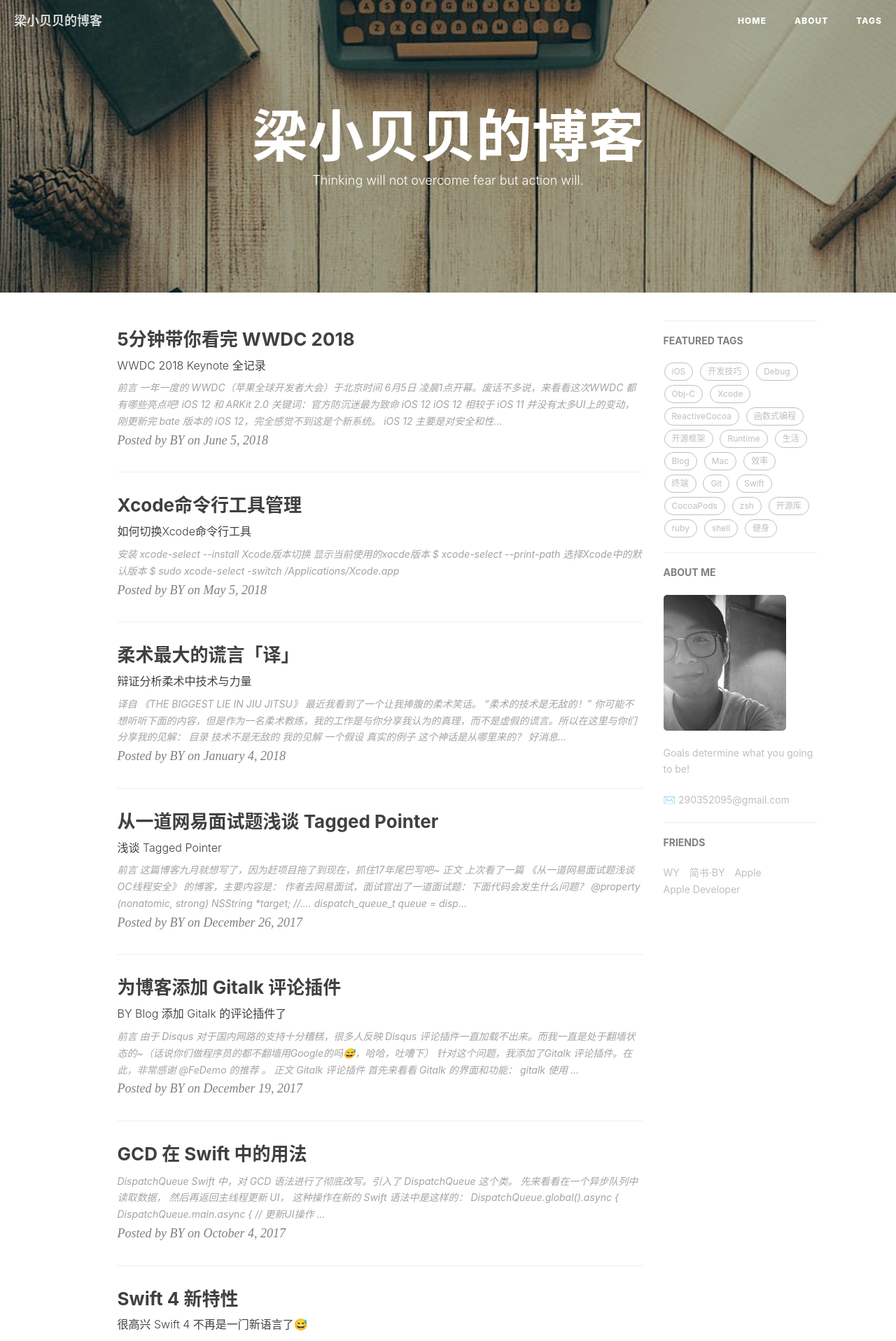
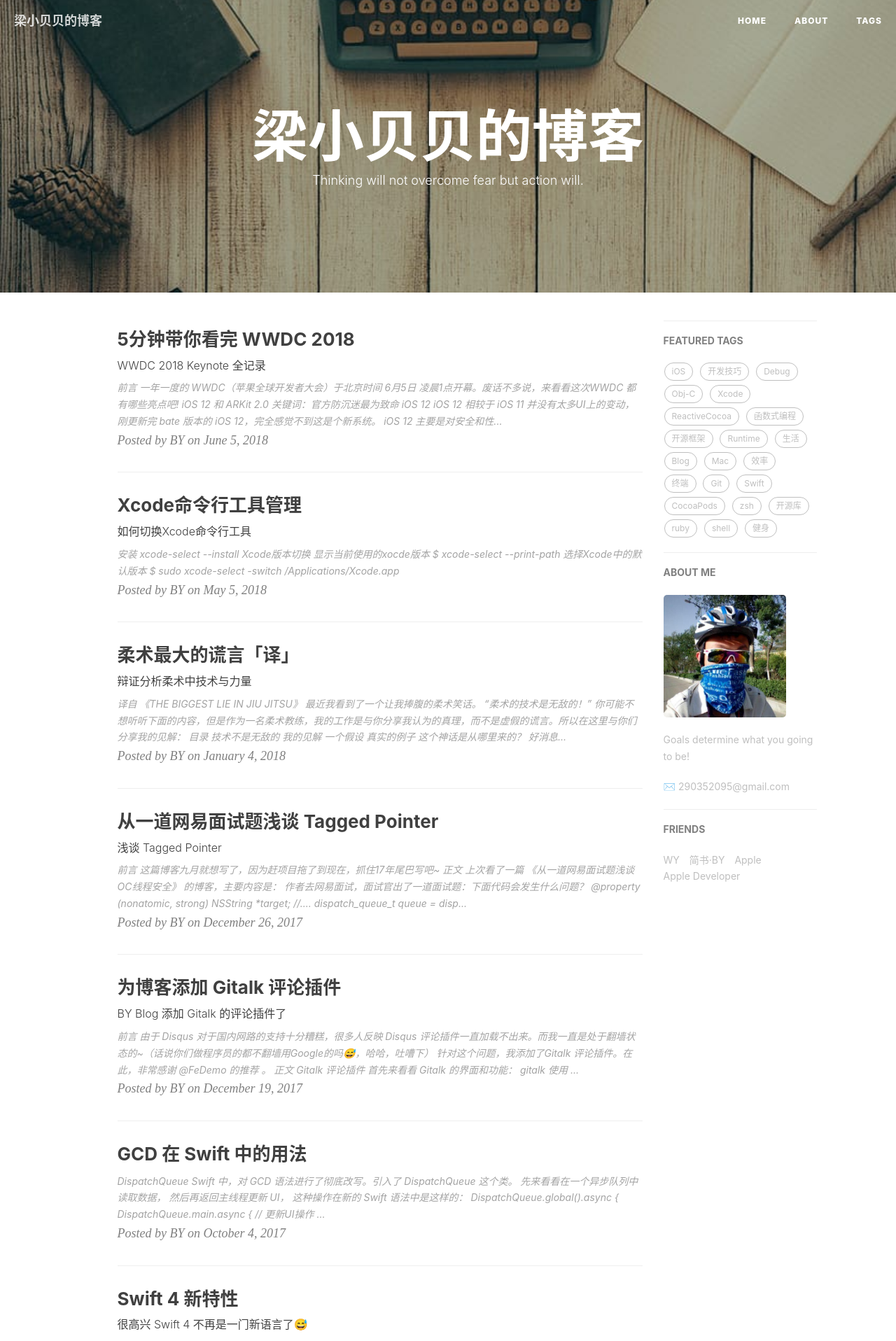
Before and after one commit to 290352095/290352095.github.io, a Jekyll site: the page built from index.html, in a window 1280 px wide. Shown: the top 1916 px of the page at 70% size. Built offline with Jekyll 4.4.1, drawn with Linux system fonts in a browser that asks for light colours; nearby versions of some CDN libraries; the list of posts is cut into pages by our own code; comment, search, counter and statistics services are not loaded.

Commit message:
头像修改

```diff
--- a/_config.yml
+++ b/_config.yml
@@ -12,7 +12,7 @@ github_repo: "https://github.com/290352095/290352095.github.io.git" # you code r
 # Sidebar settings
 sidebar: true                           # whether or not using Sidebar.
 sidebar-about-description: "Goals determine what you going to be!"
-sidebar-avatar: /img/about-BY-gentle.jpg      # use absolute URL, seeing it's used in both `/` and `/about/`
+sidebar-avatar: /img/about-BY-gentle.png      # use absolute URL, seeing it's used in both `/` and `/about/`
 
 
 
```
Also changed, not shown: img/about-BY-gentle.jpg (deleted), img/about-BY-gentle.png (added).
